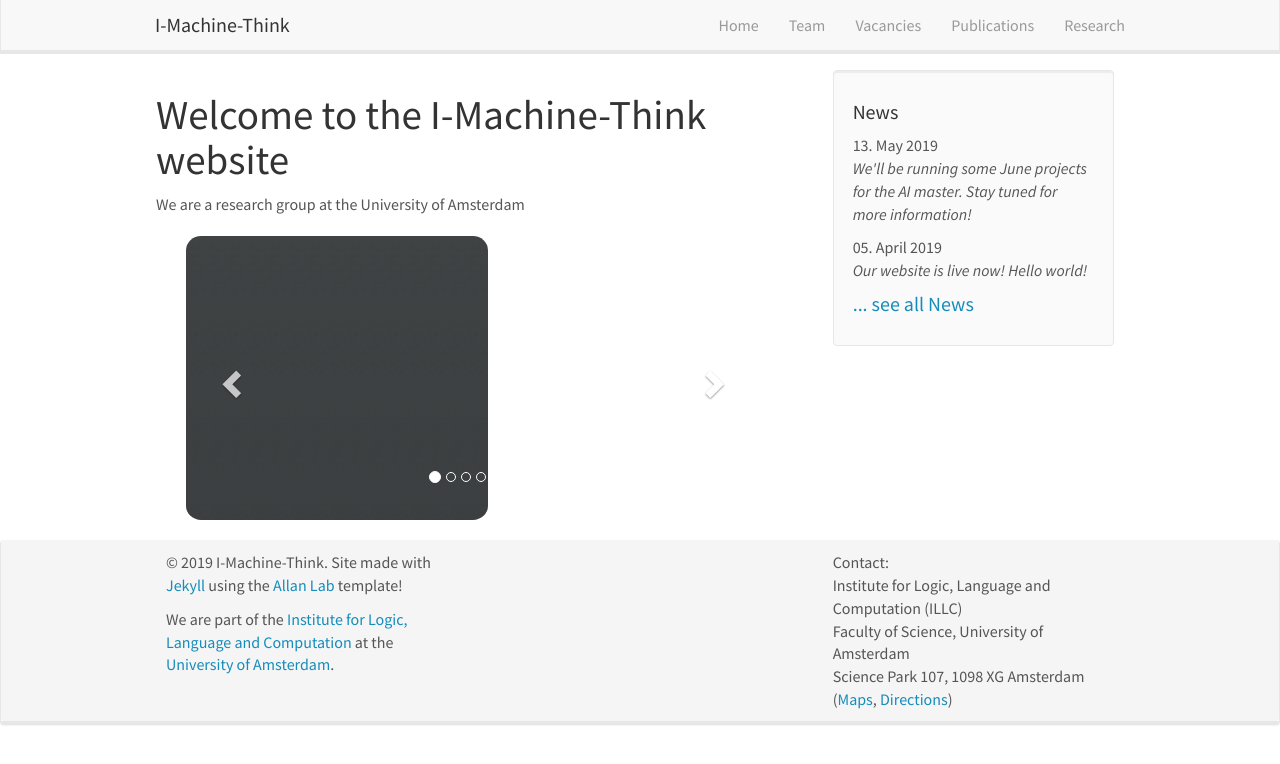
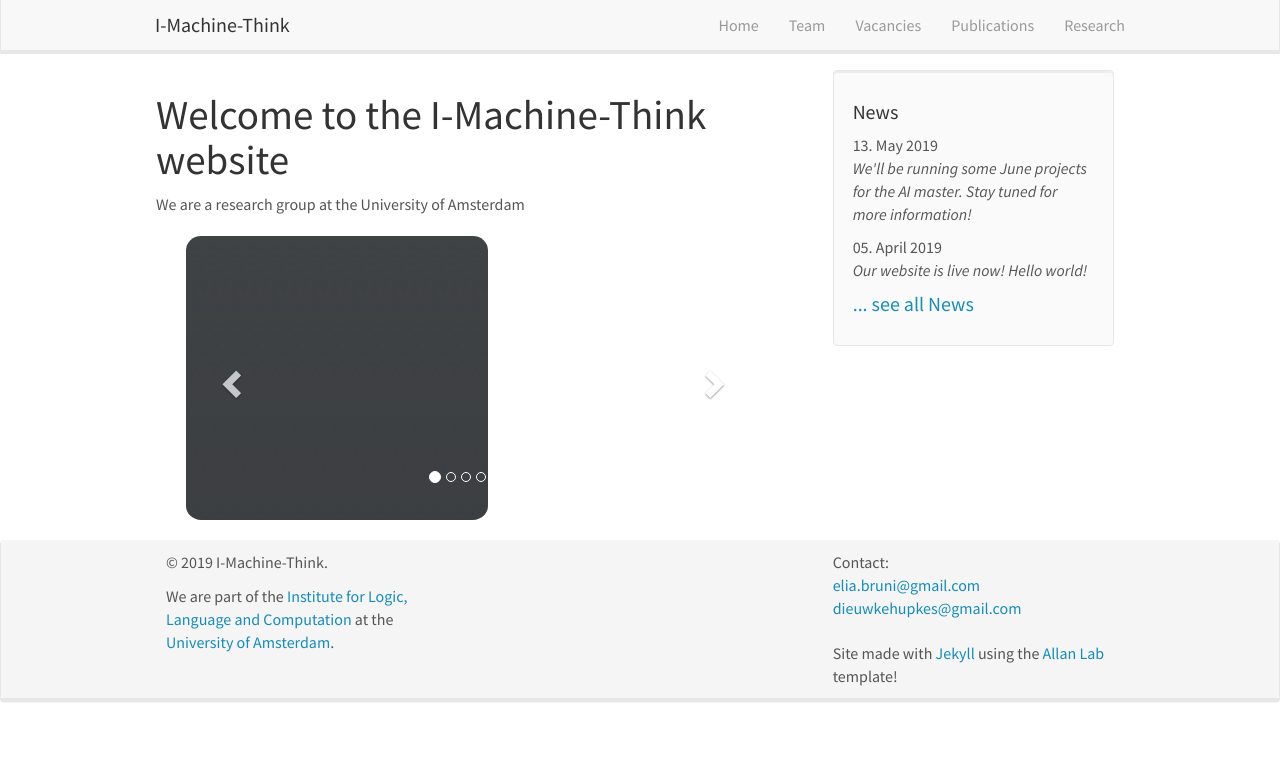
Before and after one commit to i-machine-think/i-machine-think.github.io, a Jekyll site: the page built from _pages/home.md, in a window 1280 px wide. Shown: the top 764 px of the page. Built offline with Jekyll 4.4.1, drawn with Linux system fonts in a browser that asks for light colours; nearby versions of some CDN libraries.

Commit message:
Change contact details

```diff
--- a/_includes/footer.html
+++ b/_includes/footer.html
@@ -15,11 +14,10 @@
 				</div>
 				<div class="col-sm-4">
 					Contact:<br />
-					Institute for Logic, Language and Computation (ILLC)<br />
-					Faculty of Science, University of Amsterdam<br />
-					Science Park 107, 1098 XG Amsterdam <br />
-					(<a href="https://goo.gl/maps/kaCQfB54PMA2">Maps</a>, <a
-						href="https://www.amsterdamsciencepark.nl/location-facilities/route-description/directions-by-public-transport/">Directions</a>)
+                    <a href="mailto:elia.bruni@gmail.com">elia.bruni@gmail.com</a><br>
+                    <a href="mailto:dieuwkehupkes@gmail.com">dieuwkehupkes@gmail.com</a>
+                    <br><br>Site made with <a href="https://jekyllrb.com">Jekyll</a> using the <a
+							href="https://www.allanlab.org/">Allan Lab</a> template!
 				</div>
 			</div>
 		</div>
```
Also changed, not shown: other parts of _includes/footer.html (+1 -2 lines).
